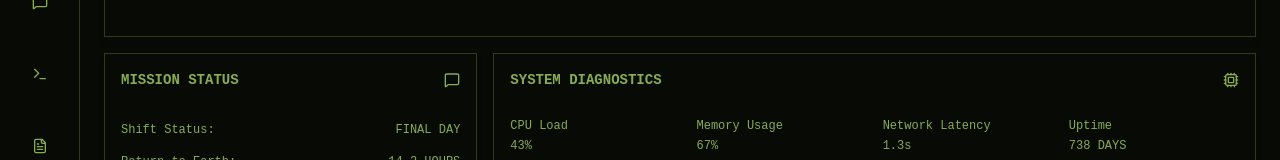
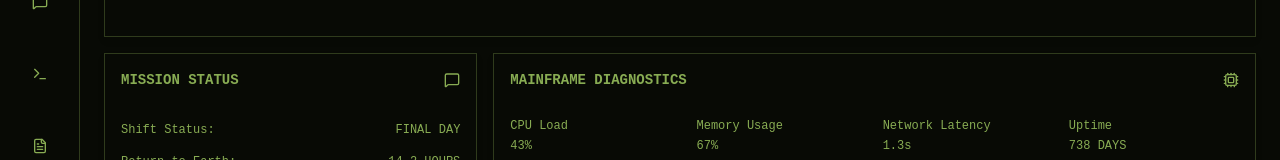
Before and after one commit to tonik/space, a React (Vite) app: page / in a window 1280 px wide. Shown: the part 198-358 px from the top of the page. Built offline with nearby package versions, Linux system fonts and the light colour scheme.

Commit message:
chore: copy change

```diff
--- a/src/features/dashboard/components/SystemDiagnostics.tsx
+++ b/src/features/dashboard/components/SystemDiagnostics.tsx
@@ -25,7 +25,9 @@ export function SystemDiagnostics({
   return (
     <Card className="border-border/30 bg-background col-span-full p-4 md:col-span-2">
       <div className="mb-1 flex items-center justify-between">
-        <h3 className="text-primary text-sm font-bold">SYSTEM DIAGNOSTICS</h3>
+        <h3 className="text-primary text-sm font-bold">
+          MAINFRAME DIAGNOSTICS
+        </h3>
         <Cpu className="text-primary h-4 w-4" />
       </div>
       <div className="grid grid-cols-2 gap-4 font-mono text-xs md:grid-cols-4">
```
